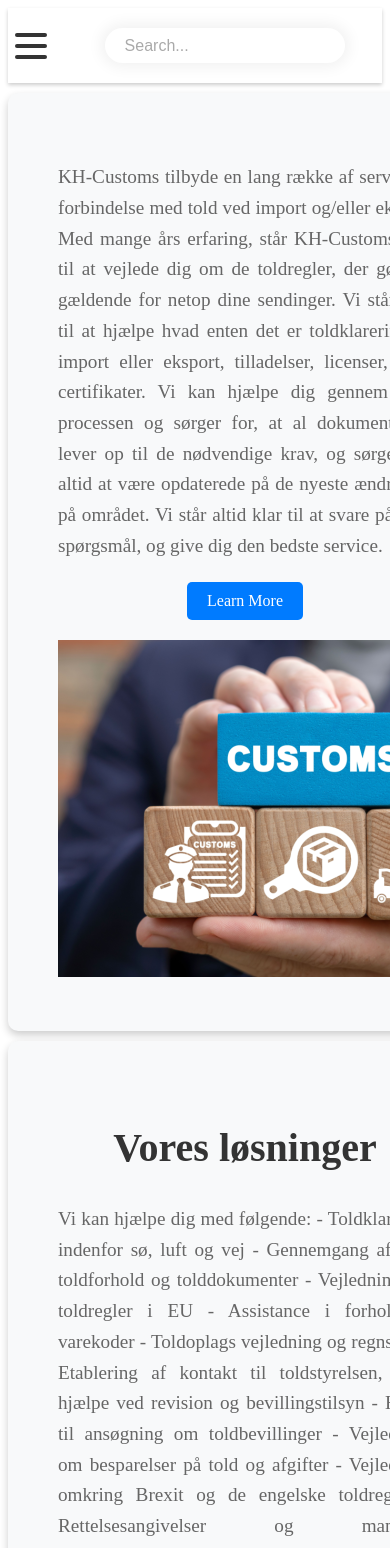
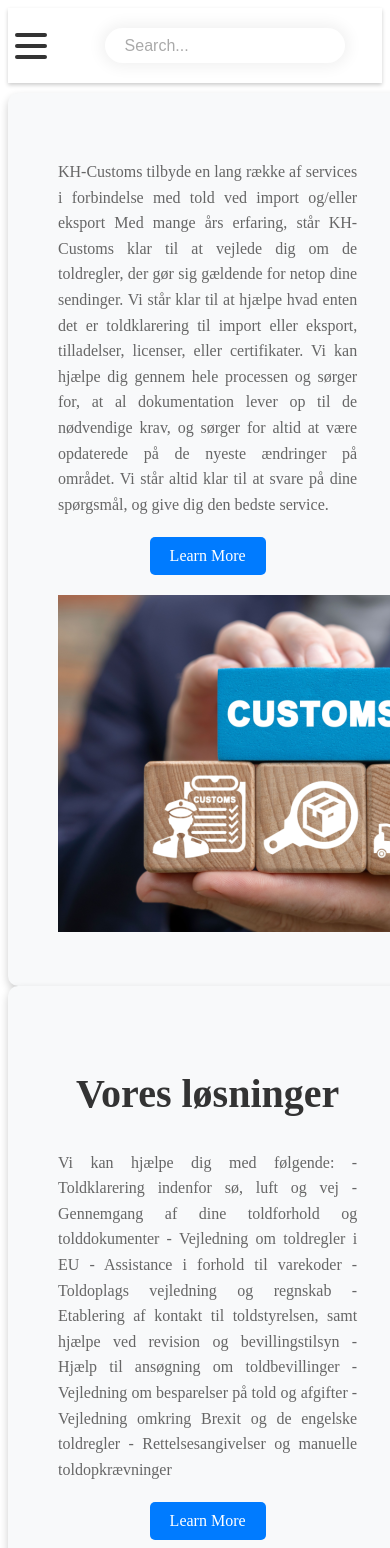
Before and after one commit to Jesperejohannsen/khCustoms, a React (Vite) app: page / in a window 390 px wide. Shown: the top 1548 px of the page. Built offline with nearby package versions, Linux system fonts and the light colour scheme.

Commit message:
making homesection responsive

```diff
--- a/src/components/header/header.css
+++ b/src/components/header/header.css
@@ -3,7 +3,7 @@
   justify-content: space-between;
   align-items: center;
   padding: 20px 10%;
-  box-shadow: 0 2px 4px 0 rgba(0,0,0,0.2);
+  box-shadow: 0 2px 4px 0 rgba(0, 0, 0, 0.2);
   margin-bottom: 10px;
 }
 
@@ -44,7 +44,7 @@
   padding: 0 20px;
   font-size: 16px;
   outline: none;
-  box-shadow: 0 0 15px 4px rgba(0,0,0,0.06);
+  box-shadow: 0 0 15px 4px rgba(0, 0, 0, 0.06);
 }
 
 .search-bar input::placeholder {
@@ -84,9 +84,12 @@
   transform: rotate(45deg) translate(-5px, -6px);
 }
 
-@media (max-width: 768px) {
+@media (max-width: 600px) {
   .logo {
     display: none;
+  }
+  .navbar {
+    width: 80%;
   }
   .navbar ul {
     padding-top: 60px;
--- a/src/components/home/homeSection.css
+++ b/src/components/home/homeSection.css
@@ -30,6 +30,11 @@
   margin-bottom: 20px;
 }
 
+.home-section-image {
+  width: 100%;
+  height: auto;
+}
+
 .button {
   padding: 10px 20px;
   color: #fff;
@@ -43,3 +48,25 @@
 .button:hover {
   background-color: #0056b3;
 }
+
+@media (max-width: 600px) {
+  .home-section {
+    width: 80%;
+    margin: 0 auto;
+    text-align: center;
+    display: flex;
+    flex-direction: column;
+    justify-content: center;
+  }
+  .home-section-text {
+    font-size: 1em;
+  }
+  .home-section-image {
+    max-width: 100%;
+    display: block;
+    margin: auto;
+  }
+  .button {
+    padding: 8px 16px;
+  }
+}
```
Also changed, not shown: src/App.tsx (+4 -4 lines), src/components/home/HomeSection.tsx (+23 -32 lines). Lines whose indentation alone changed are shown as unchanged.
